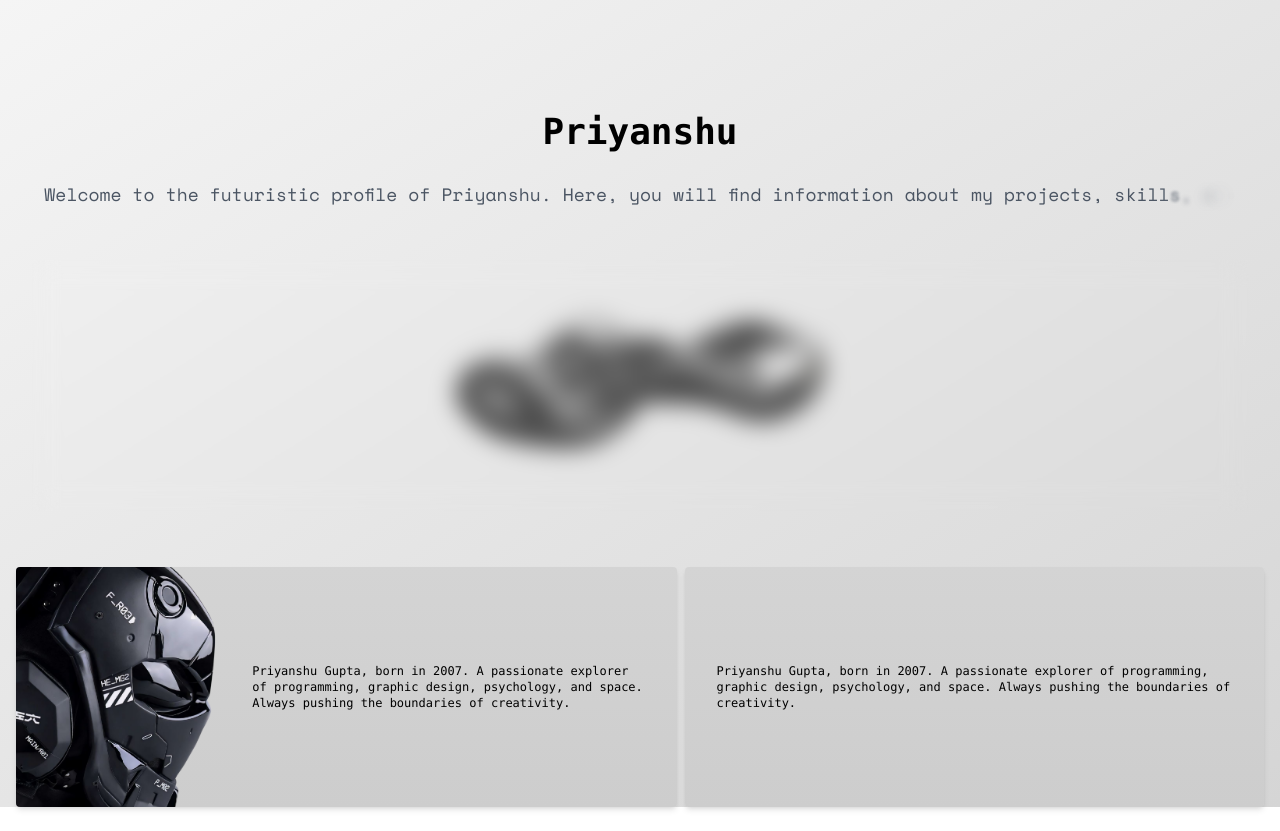
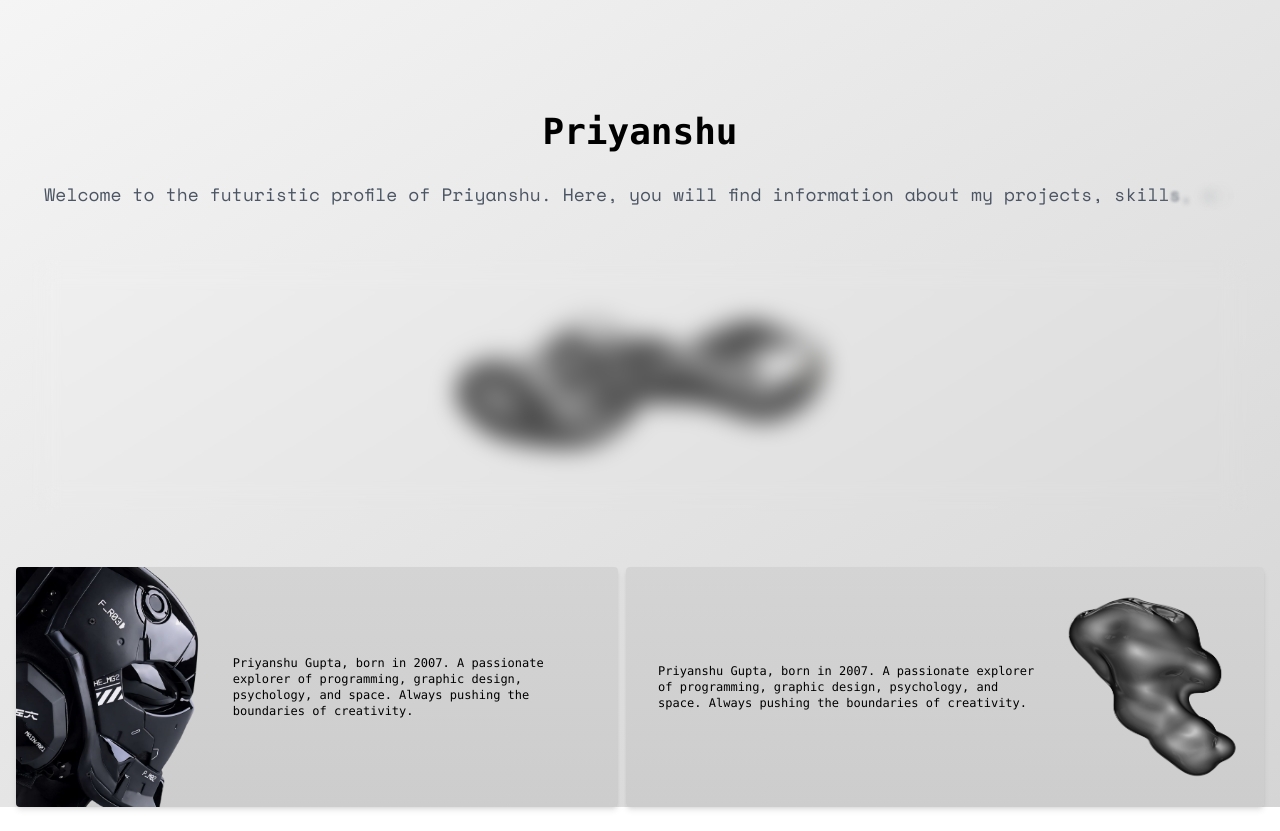
Before and after one commit to Priyansxu/Website, a Next.js app: page / in a window 1280 px wide. Built offline with nearby package versions, Linux system fonts and the light colour scheme.

Commit message:
Update index.js

```diff
--- a/pages/index.js
+++ b/pages/index.js
@@ -146,7 +146,7 @@ export default function Page() {
             animate={isInView ? "visible" : "hidden"}
             variants={divVariants}
           >
-            <div className="flex-grow pl-4 text-black text-xs flex items-center justify-center w-1/3">
+            <div className="flex-grow pl-4 text-black text-xs flex items-center justify-center">
               <motion.p
                 className="my-2 py-4 mx-4"
                 initial="hidden"
@@ -160,6 +160,18 @@ export default function Page() {
                 ))}
               </motion.p>
             </div>
+      <motion.div
+              className="flex-none w-1/3"
+              initial="hidden"
+              animate={isInView ? "visible" : "hidden"}
+              variants={imageVariants}
+            >
+              <Image
+                src={ElementX}
+                alt="X"
+                className="object-cover h-full w-full"
+              />
+            </motion.div>
           </motion.div>
         </section>
       </main>
```
